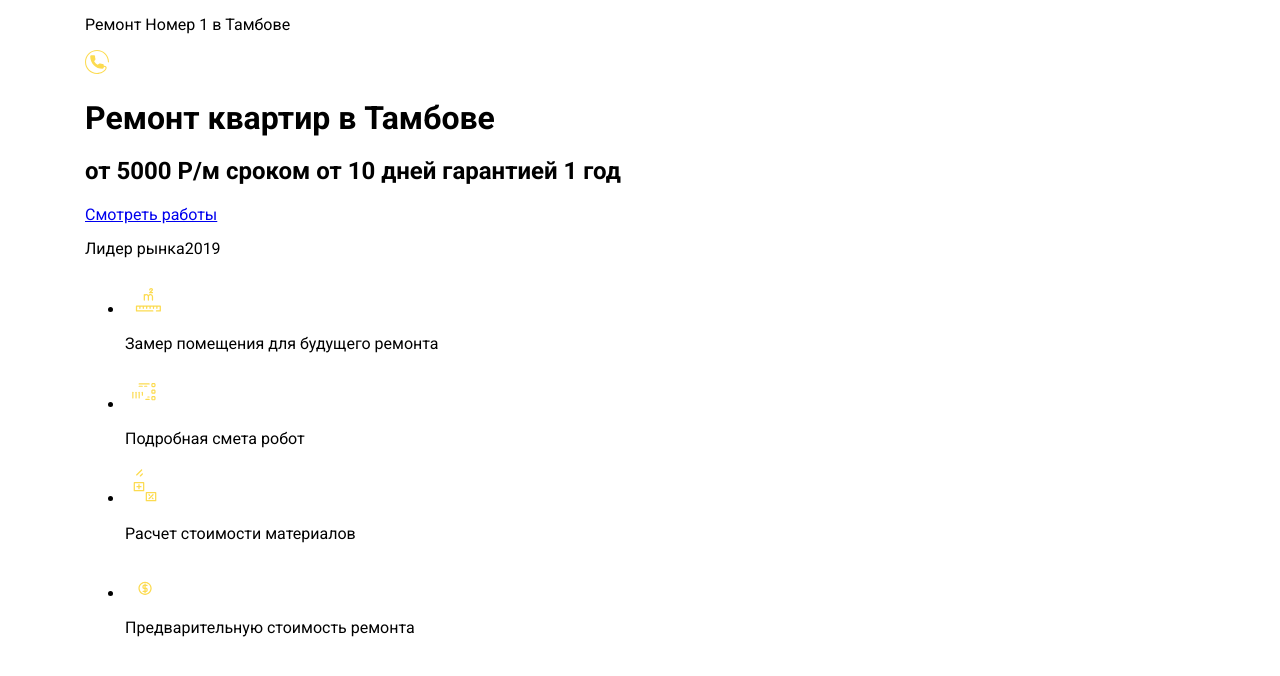
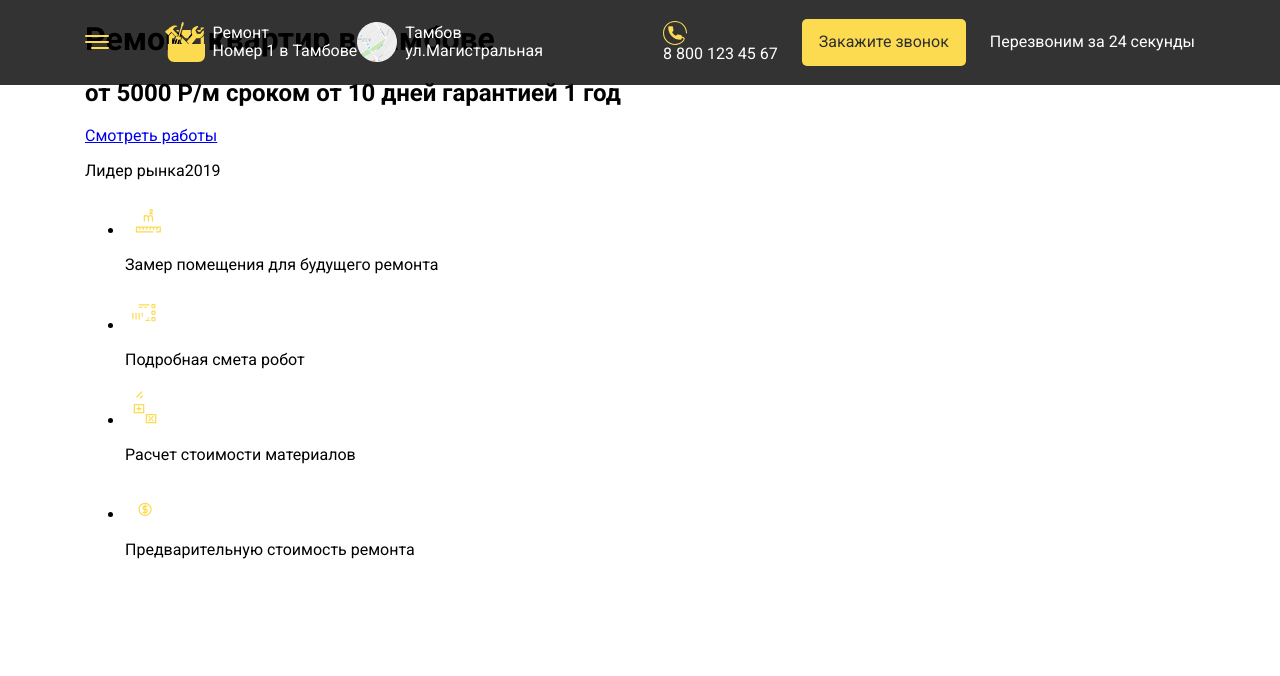
Before and after one commit to ulianabiryukova/start-template, a website: page index.html in a window 1280 px wide. Drawn offline with nearby package versions, Linux system fonts and the light colour scheme; files that its build step writes are made by us from their sources; files whose address does not match are found by name.

```diff
--- a/index.html
+++ b/index.html
@@ -18,11 +18,18 @@
             <div class="fixed_repair">
                 <p>Ремонт <span>Номер 1 в Тамбове</span></p>
             </div>
+            <div class="fixed_map">
+                <p>Тамбов <span>ул.Магистральная</span></p>
+            </div>
             <div class="fixed_phone">
                 <a href="tel:88001234567">
                     <img src="img/phone.svg" alt="Телефон">
+                    <span>8 800 123 45 67</span>
                 </a>
             </div>
+            <button class="fixed_btn">Закажите звонок</button>
+            <p class="fixed_callback">Перезвоним
+                за 24 секунды</p>
 
 
         </div>
@@ -33,7 +40,7 @@
             <h2 class="header_subtitle">от 5000 Р/м сроком от 10 дней гарантией 1 год</h2>
             <div class="header_buttons">
                 <a class="header_work" href="#">Смотреть работы</a>
-                <p class="header_lider"> <span >Лидер рынка</span><span>2019</span></p>
+                <p class="header_lider"><span>Лидер рынка</span><span>2019</span></p>
             </div>
         </div>
 
@@ -59,10 +66,8 @@
                 </li>
 
 
-
             </ul>
         </div>
-
 
 
 </div>
--- a/sass/blocks/fixed.scss
+++ b/sass/blocks/fixed.scss
@@ -0,0 +1,113 @@
+.fixed{
+  position: fixed;
+  top: 0;
+  left: 50%;
+  transform: translate(-50%) ;
+  z-index: 10;
+  color: white ;
+  box-sizing: border-box ;
+  background-color: rgba(0, 0, 0, .8) ;
+  width: 100%;
+}
+
+.fixed_wrap{
+  display: flex;
+  align-items: center;
+}
+.fixed_hamburger {
+  flex-basis: 24px;
+  flex-shrink: 0;
+  cursor: pointer;
+  margin-right: 11.3%;
+
+  span {
+    display: block;
+    background-color: $primary ;
+    height: 2px;
+    border-radius: 4px;
+    width: 100%;
+    margin-bottom: 4px;
+
+    &:nth-child(3){
+     margin-bottom: 0;
+      width: 75%;
+      margin-left: auto ;
+    }
+  }
+}
+.fixed_repair, .fixed_map{
+  background: url("../img/repair.svg") left center no-repeat;
+  padding: 24px 0 24px 48px;
+
+  p{
+    margin: 0;
+    font-size: px-to-rem(18px);
+    line-height: px-to-rem(21px);
+  }
+  span{
+    display: block;
+    font-size: px-to-rem(14px);
+    line-height: px-to-rem(16px);
+  }
+}
+
+.fixed_phone {
+  margin-left: auto;
+  a {
+    display: block;
+    text-decoration: none;
+    color: white;
+  }
+ img {
+   display: block;
+ }
+  span {
+    display: none;
+    font-size:px-to-rem(24px);
+    line-height:px-to-rem(28px);
+  }
+}
+.fixed_map {
+  background-image: url("../img/map.png");
+  display: none;
+
+}
+.fixed_btn {
+  @include btn  {
+    display: none;
+    margin-left: 24px;
+    max-width:164px ;
+
+  }
+}
+.fixed_callback {
+  display: none;
+  font-size: px-to-rem(14px);
+  line-height: px-to-rem(16px);
+  margin-left: 24px;
+}
+@media (min-width: 480px) {
+  .fixed_hamburger {
+    margin-right: 5%;
+  }
+  .fixed_map {
+    display: block;
+  }
+  .fixed_phone {
+    span {
+      display: block;
+    }
+  }
+
+}
+@media (min-width:880px) {
+.fixed_btn {
+  display: block;
+}
+
+}
+@media (min-width: 1024px) {
+  .fixed_callback {
+    display: block;
+  }
+}
--- a/sass/mixins.scss
+++ b/sass/mixins.scss
@@ -51,3 +51,24 @@
 @mixin dynamicText($minSizePercent, $maxSize, $minSize, $minWidthPx, $maxWidth, $minWidth) {
   font-size: calc(#{$minSizePercent} + (#{$maxSize} - #{$minSize}) * (100vw - #{$minWidthPx}) / (#{$maxWidth} - #{$minWidth}));
 }
+@mixin btn() {
+  width: 100%;
+  background-color:$primary ;
+  font-size: px-to-rem(14px);
+  line-height: px-to-rem(16px);
+  text-align: center;
+  color:#2F2F2F;
+  border-radius: 5px;
+  cursor: pointer;
+  border:none;
+  display: block;
+  padding-top:14px ;
+  padding-bottom: 14px;
+  text-decoration:none ;
+  transition-property:background-color ;
+  transition-duration: 500ms;
+  @content ;
+  &:hover {
+   background-color:$primary-hover ;
+  }
+}
--- a/sass/style.scss
+++ b/sass/style.scss
@@ -7,4 +7,5 @@
 @import "core";
 @import "core";
 
+@import "blocks/fixed" ;
 @import "blocks/header";
--- a/sass/variables.scss
+++ b/sass/variables.scss
@@ -1,2 +1,5 @@
 $white: #fff;
 $black: #000;
+
+$primary: #FCDB50;
+$primary-hover:#FFE67C;
```
Lines whose indentation alone changed are shown as unchanged.
